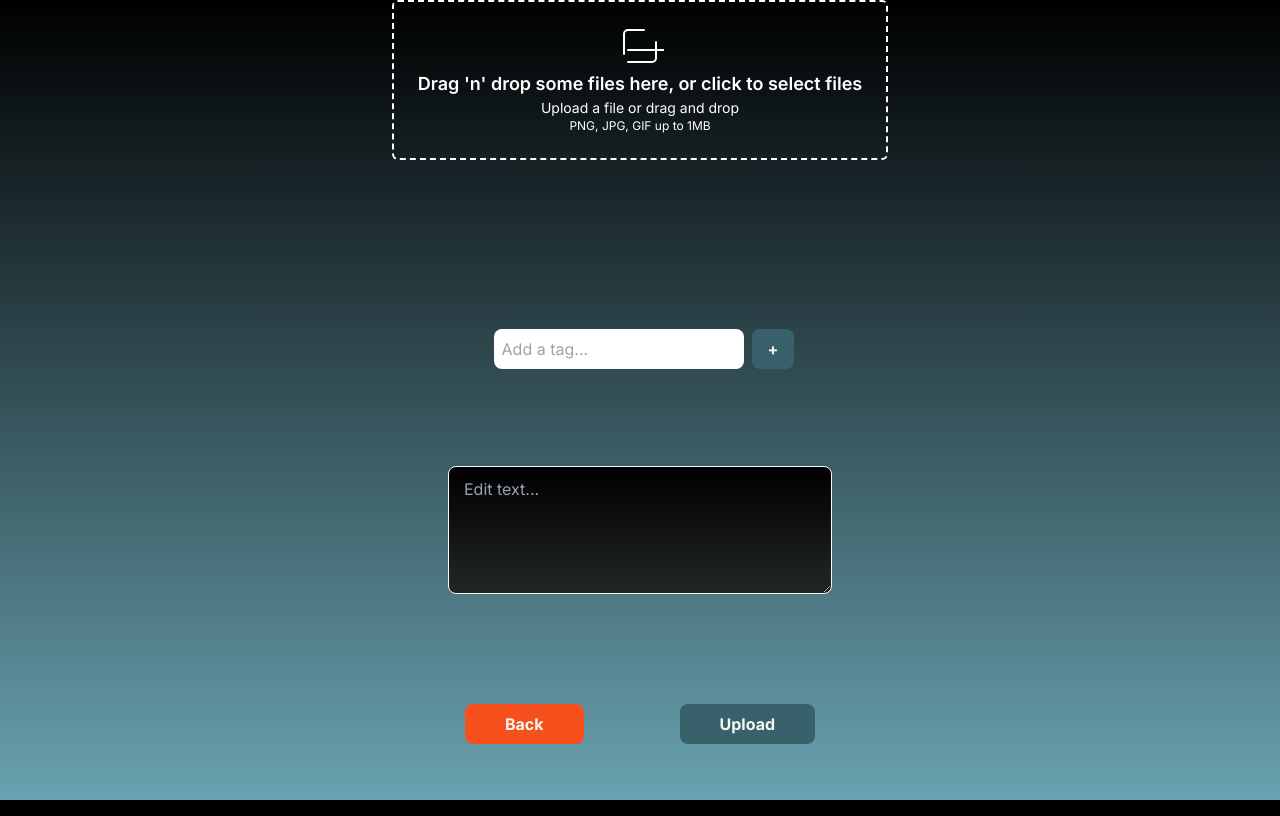
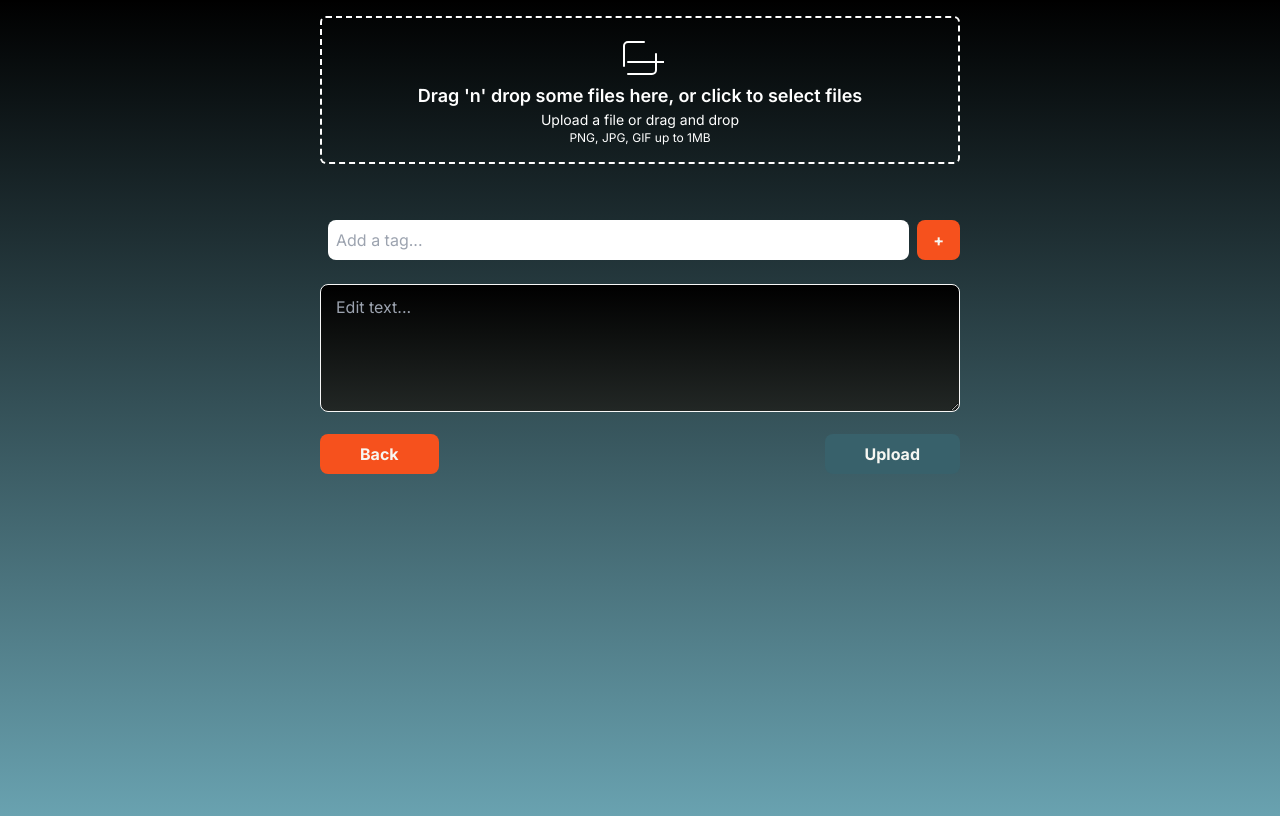
Before and after one commit to AttilaTap/What-s-that-meme, a Next.js app: page /upload in a window 1280 px wide. Built offline with nearby package versions, Linux system fonts and the light colour scheme.

Commit message:
desktop opt in upload screen

```diff
--- a/app/components/imageDropzone.js
+++ b/app/components/imageDropzone.js
@@ -15,7 +15,7 @@ const ImageDropzone = ({ onDrop, uploadedImage }) => {
       {({ getRootProps, getInputProps, isDragActive }) => (
         <div
         {...getRootProps()}
-        className={`flex justify-center items-center px-6 pt-5 pb-6 border-2 border-dashed rounded-md  ${
+        className={`flex justify-center items-center p-4 border-2 border-dashed rounded-md  ${
           isDragActive ? 'border-gray-700' : 'border-gray-300'
         }`}
         >
--- a/app/upload/page.js
+++ b/app/upload/page.js
@@ -64,8 +64,8 @@ export default function UserUpload() {
   };
 
   return (
-    <main className='flex min-h-screen flex-col justify-between items-center'>
-      <section className='mb-8'>
+    <main className='flex min-h-screen flex-col items-center mx-4 mt-4'>
+      <section className='mb-8 max-w-screen-sm w-full'>
         <ImageDropzone
           onDrop={onDrop}
           uploadedImage={uploadedImage}
@@ -87,19 +87,19 @@ export default function UserUpload() {
         autoClose={1000}
       />
 
-      <section>
+      <section className='flex flex-col items-left max-w-screen-sm w-full'>
         {labels.map((label, index) => (
           <div
             key={index}
             className='label m-1 bg-my-moonstoneshade w-fit rounded-lg p-2.5'
           >
-            {label}
             <button
               onClick={() => removeLabel(index)}
-              className='px-1 rounded-lg mr-2 ml-2.5 '
+              className='px-1 rounded-lg mr-2.5 text-my-indianred '
             >
               x
             </button>
+            {label}
           </div>
         ))}
         <form
@@ -109,30 +109,30 @@ export default function UserUpload() {
           <input
             value={labelInput}
             onChange={(e) => setLabelInput(e.target.value)}
-            className='p-2 m-2 rounded-lg mb-2 w-fit text-my-black'
+            className='p-2 m-2 rounded-lg mb-2 w-full text-my-black'
             placeholder='Add a tag...'
           />
           <button
             type='submit'
             disabled={labels.length >= 5}
-            className='bg-my-darkslategray hover:bg-my-berkeleyblue text-my-white font-bold py-2 px-4 rounded-lg'
+            className='bg-my-tangelo hover:bg-my-berkeleyblue text-my-white font-bold py-2 px-4 rounded-lg'
           >
             +
           </button>
         </form>
       </section>
 
-      <section className='items-center w-96'>
+      <section className='max-w-screen-sm items-center w-full'>
         <textarea
           type='text'
           value={textAnnotations}
           onChange={(e) => setTextAnnotations(e.target.value)}
-          className='rounded-lg bg-transparent h-32 my-8 w-full mx-0'
+          className='rounded-lg bg-transparent h-32 mt-4 w-full mx-0'
           placeholder='Edit text...'
         />
       </section>
 
-      <section className='mb-10 flex justify-between'>
+      <section className='mb-10 flex justify-between w-full max-w-screen-sm'>
         <div className='mr-12 my-4'>
           <button
             onClick={handleBack}
```
